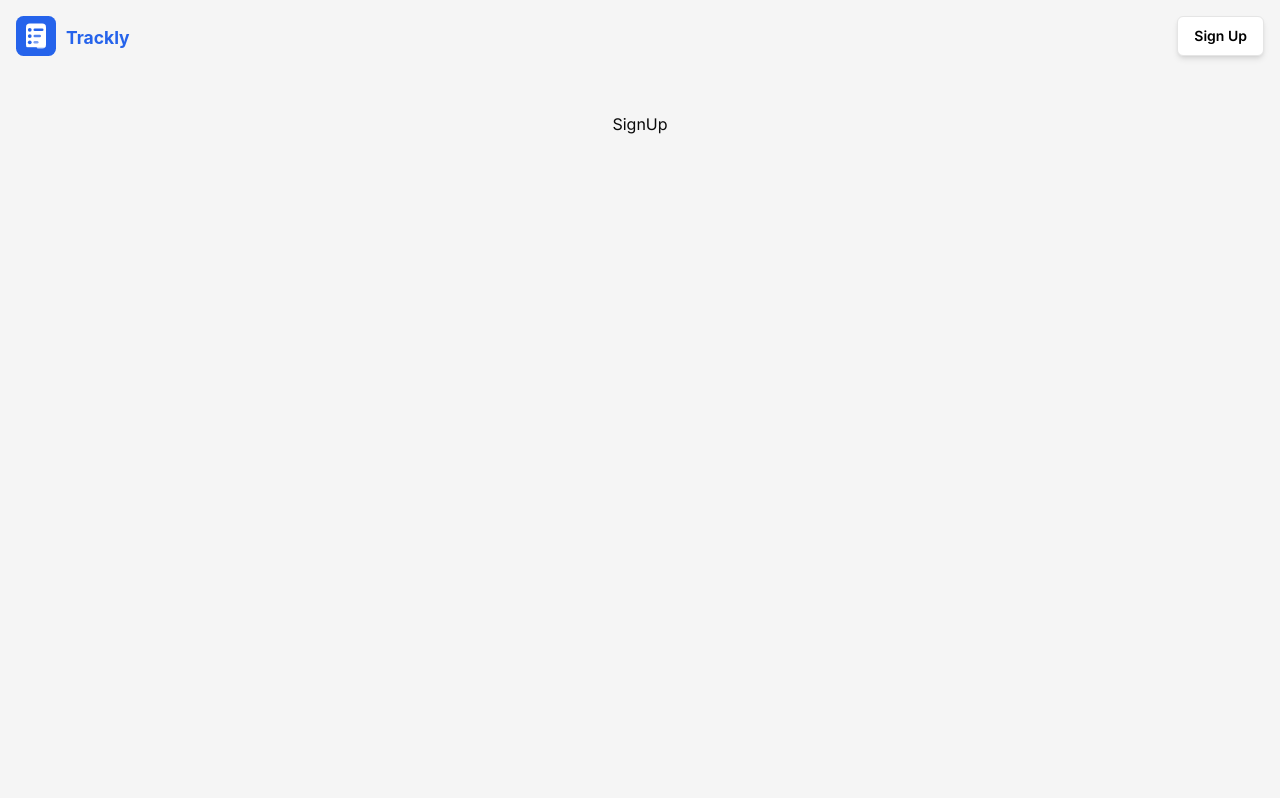
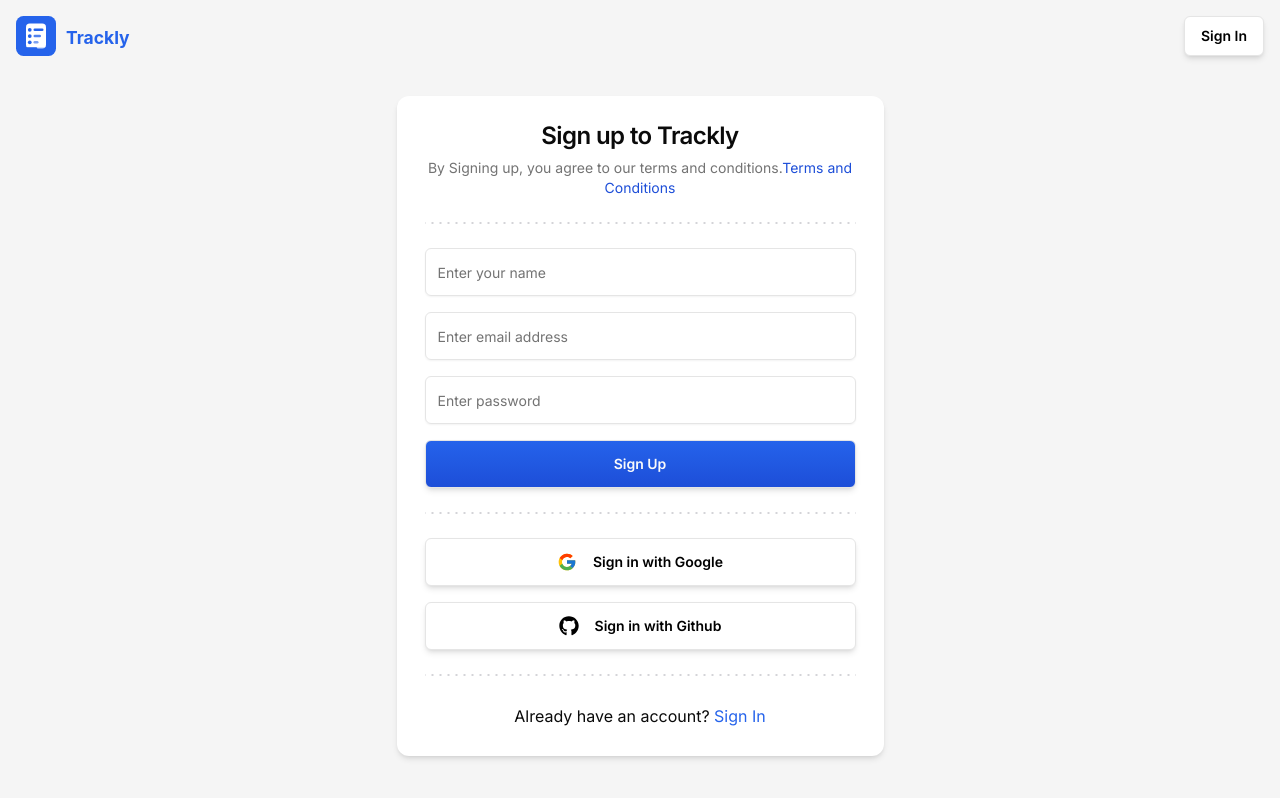
Before and after one commit to balajikamalesh/project-tracker, a Next.js app: page /sign-up in a window 1280 px wide. Built offline with nearby package versions, Linux system fonts and the light colour scheme.

Commit message:
Add sign-in and sign-up pages

```diff
--- a/package.json
+++ b/package.json
@@ -31,6 +31,7 @@
     "react-day-picker": "^9.13.0",
     "react-dom": "^18",
     "react-hook-form": "^7.69.0",
+    "react-icons": "^5.5.0",
     "recharts": "^2.15.4",
     "sonner": "^2.0.7",
     "tailwind-merge": "^3.4.0",
--- a/src/app/(auth)/layout.tsx
+++ b/src/app/(auth)/layout.tsx
@@ -1,22 +1,34 @@
+"use client";
+
+import React from "react";
+import Image from "next/image";
+import Link from "next/link";
+import { usePathname } from "next/navigation";
+
 import { Button } from "@/components/ui/button";
-import Image from "next/image";
-import React from "react";
 
 interface AuthLayoutProps {
   children: React.ReactNode;
 }
 
 const AuthLayout = ({ children }: AuthLayoutProps) => {
+  const pathName = usePathname();
+  const isSignInPage = pathName === "/sign-in";
+
   return (
     <main className="bg-neutral-100 min-h-screen">
       <div className="mx-auto max-w-screen-2xl p-4">
         <nav className="flex justify-between items-center">
           <Image src="/logo.svg" height={50} width={120} alt="Logo" />
           <div className="flex items-center gap-2">
-            <Button variant="secondary">Sign Up</Button>
+            <Button asChild variant="secondary">
+              <Link href={isSignInPage ? "/sign-up" : "/sign-in"}>
+                {isSignInPage ? "Sign Up" : "Sign In"}
+              </Link>
+            </Button>
           </div>
         </nav>
-        <div className="flex flex-col items-center pt-4 md:pt-14">
+        <div className="flex flex-col items-center pt-4 md:pt-10">
           {children}
         </div>
       </div>
--- a/src/app/(auth)/sign-up/page.tsx
+++ b/src/app/(auth)/sign-up/page.tsx
@@ -1,9 +1,9 @@
-import React from 'react'
+"use client";
+
+import { SignUpCard } from "@/features/auth/components/sign-up-card";
 
 const SignUp = () => {
-  return (
-    <div>SignUp</div>
-  )
-}
+  return <SignUpCard />;
+};
 
-export default SignUp
+export default SignUp;
--- a/src/app/layout.tsx
+++ b/src/app/layout.tsx
@@ -11,8 +11,8 @@
 })
 
 export const metadata: Metadata = {
-  title: "Create Next App",
-  description: "Generated by create next app",
+  title: "Trackly",
+  description: "A project management tool to track your tasks efficiently.",
 };
 
 export default function RootLayout({
--- /dev/null
+++ b/src/components/dotted-separator.tsx
@@ -0,0 +1,48 @@
+import { cn } from "@/lib/utils";
+import React from "react";
+
+interface DottedSeparatorProps {
+  className?: string;
+  color?: string;
+  height?: string;
+  dotsize?: string;
+  gapsize?: string;
+  direction?: "horizontal" | "vertical";
+}
+
+const DottedSeparator = ({
+  className,
+  color = "#d4d4d8",
+  height = "2px",
+  dotsize = "2px",
+  gapsize = "6px",
+  direction = "horizontal",
+}: DottedSeparatorProps) => {
+  const isHorizontal = direction === "horizontal";
+  return (
+    <div
+      className={cn(
+        isHorizontal
+          ? "w-full flex items-center"
+          : "h-full flex flex-col items-center",
+        className
+      )}
+    >
+      <div
+        className={isHorizontal ? "flex-grow" : "flex-grow-0"}
+        style={{
+          width: isHorizontal ? "100%" : height,
+          height: isHorizontal ? height : "100%",
+          backgroundImage: `radial-gradient(circle, ${color} 25%, transparent 25%)`,
+          backgroundSize: isHorizontal
+            ? `${parseInt(dotsize) + parseInt(gapsize)}px ${height}`
+            : `${height} ${parseInt(dotsize) + parseInt(gapsize)}px`,
+          backgroundRepeat: isHorizontal ? "repeat-x" : "repeat-y",
+          backgroundPosition: "center",
+        }}
+      />
+    </div>
+  );
+};
+
+export default DottedSeparator;
--- a/src/components/ui/input.tsx
+++ b/src/components/ui/input.tsx
@@ -8,7 +8,7 @@
       <input
         type={type}
         className={cn(
-          "flex h-12 w-full rounded-md border border-input bg-transparent px-3 py-1 text-base shadow-sm transition-colors file:border-0 file:bg-transparent file:text-sm file:font-medium file:text-foreground placeholder:text-muted-foreground focus-visible:outline-none focus-visible:ring-1 focus-visible:ring-ring disabled:cursor-not-allowed disabled:opacity-50 md:text-sm",
+          "flex h-12 w-full rounded-md border border-input bg-transparent px-3 py-1 text-base shadow-sm transition-colors file:border-0 file:bg-transparent file:text-sm file:font-medium file:text-foreground placeholder:text-muted-foreground focus-visible:outline-none focus-visible:ring-1 focus-visible:ring-slate-300 disabled:cursor-not-allowed disabled:opacity-50 md:text-sm",
           className
         )}
         ref={ref}
--- /dev/null
+++ b/src/features/auth/components/sign-in-card.tsx
@@ -0,0 +1,124 @@
+"use client";
+
+import { useForm } from "react-hook-form";
+import { z } from "zod";
+import { zodResolver } from "@hookform/resolvers/zod";
+import { FcGoogle } from "react-icons/fc";
+import { FaGithub } from "react-icons/fa";
+
+import DottedSeparator from "@/components/dotted-separator";
+import { Button } from "@/components/ui/button";
+import { Card, CardHeader, CardTitle, CardContent } from "@/components/ui/card";
+import { Input } from "@/components/ui/input";
+import { Ca } from "zod/v4/locales";
+import Link from "next/link";
+
+const signInSchema = z.object({
+  email: z.string().email("Invalid email address"),
+  password: z
+    .string()
+    .min(1, "Required")
+});
+
+type SignInForm = z.infer<typeof signInSchema>;
+
+export const SignIncard = () => {
+  const {
+    register,
+    handleSubmit,
+    formState: { errors, isSubmitting },
+  } = useForm<SignInForm>({
+    resolver: zodResolver(signInSchema),
+  });
+
+  const onSubmit = (data: SignInForm) => {
+    console.log(data);
+  };
+
+  return (
+    <Card className="w-full h-full md:w-[487px] border-none shadow-md ">
+      <CardHeader className="flex items-center justify-center text-center p-7">
+        <CardTitle className="text-2xl">Welcome Back to Trackly</CardTitle>
+      </CardHeader>
+      <div className="px-7">
+        <DottedSeparator />
+      </div>
+      <CardContent className="p-7">
+        <form className="space-y-4" onSubmit={handleSubmit(onSubmit)}>
+          <div>
+            <Input
+              {...register("email")}
+              required
+              type="email"
+              placeholder="Enter email address"
+              disabled={isSubmitting}
+            />
+            {errors.email && (
+              <p className="text-red-500 text-xs mt-1">
+                {errors.email.message}
+              </p>
+            )}
+          </div>
+          <div>
+            <Input
+              {...register("password")}
+              required
+              type="password"
+              placeholder="Enter password"
+              disabled={isSubmitting}
+              min={8}
+              max={16}
+            />
+            {errors.password && (
+              <p className="text-red-500 text-xs mt-1">
+                {errors.password.message}
+              </p>
+            )}
+          </div>
+          <Button
+            type="submit"
+            size="lg"
+            className="w-full mt-2"
+            disabled={isSubmitting}
+          >
+            Sign In
+          </Button>
+        </form>
+      </CardContent>
+      <div className="px-7">
+        <DottedSeparator />
+      </div>
+      <CardContent className="p-7 flex flex-col gap-y-4">
+        <Button
+          disabled={isSubmitting}
+          variant="secondary"
+          size="lg"
+          className="w-full"
+        >
+          <FcGoogle className="mr-2 size-5" />
+          Sign in with Google
+        </Button>
+        <Button
+          disabled={isSubmitting}
+          variant="secondary"
+          size="lg"
+          className="w-full"
+        >
+          <FaGithub className="mr-2 size-5" />
+          Sign in with Github
+        </Button>
+      </CardContent>
+      <div className="px-7">
+        <DottedSeparator />
+      </div>
+      <CardContent className="p-7 flex items-center justify-center">
+        <p>
+          Don't have an account?{" "}
+          <Link href="/sign-up" className="text-blue-600 hover:underline">
+            Sign Up
+          </Link>
+        </p>
+      </CardContent>
+    </Card>
+  );
+};
--- /dev/null
+++ b/src/features/auth/components/sign-up-card.tsx
@@ -0,0 +1,150 @@
+"use client";
+
+import { FcGoogle } from "react-icons/fc";
+import { FaGithub } from "react-icons/fa";
+
+import DottedSeparator from "@/components/dotted-separator";
+import { Button } from "@/components/ui/button";
+import {
+  Card,
+  CardHeader,
+  CardTitle,
+  CardContent,
+  CardDescription,
+} from "@/components/ui/card";
+import { Input } from "@/components/ui/input";
+import Link from "next/link";
+
+import { useForm } from "react-hook-form";
+import { z } from "zod";
+import { zodResolver } from "@hookform/resolvers/zod";
+
+const signUpSchema = z.object({
+  name: z.string().min(1, "Name is required"),
+  email: z.string().email("Invalid email address"),
+  password: z
+    .string()
+    .min(8, "Password must be at least 8 characters")
+    .max(16, "Password must be at most 16 characters"),
+});
+
+type SignUpFormData = z.infer<typeof signUpSchema>;
+
+export const SignUpCard = () => {
+  const {
+    register,
+    handleSubmit,
+    formState: { errors, isSubmitting },
+  } = useForm<SignUpFormData>({
+    resolver: zodResolver(signUpSchema),
+  });
+
+  const onSubmit = (data: SignUpFormData) => {
+    console.log(data);
+  };
+
+  return (
+    <Card className="w-full h-full md:w-[487px] border-none shadow-md">
+      <CardHeader className="flex items-center justify-center text-center px-7 py-6">
+        <CardTitle className="text-2xl">Sign up to Trackly</CardTitle>
+        <CardDescription>
+          By Signing up, you agree to our terms and conditions.
+          <Link href="/privacy">
+            <span className="text-blue-700">Terms and Conditions</span>
+          </Link>
+        </CardDescription>
+      </CardHeader>
+      <div className="px-7">
+        <DottedSeparator />
+      </div>
+      <CardContent className="px-7 py-6">
+        <form className="space-y-4" onSubmit={handleSubmit(onSubmit)}>
+          <div>
+            <Input
+              {...register("name")}
+              required
+              type="text"
+              placeholder="Enter your name"
+              disabled={isSubmitting}
+            />
+            {errors.name && (
+              <p className="text-red-500 text-xs mt-1">{errors.name.message}</p>
+            )}
+          </div>
+          <div>
+            <Input
+              {...register("email")}
+              required
+              type="email"
+              placeholder="Enter email address"
+              disabled={isSubmitting}
+            />
+            {errors.email && (
+              <p className="text-red-500 text-xs mt-1">
+                {errors.email.message}
+              </p>
+            )}
+          </div>
+          <div>
+            <Input
+              {...register("password")}
+              required
+              type="password"
+              placeholder="Enter password"
+              disabled={isSubmitting}
+              min={8}
+              max={16}
+            />
+            {errors.password && (
+              <p className="text-red-500 text-xs mt-1">
+                {errors.password.message}
+              </p>
+            )}
+          </div>
+          <Button
+            type="submit"
+            size="lg"
+            className="w-full mt-2"
+            disabled={isSubmitting}
+          >
+            Sign Up
+          </Button>
+        </form>
+      </CardContent>
+      <div className="px-7">
+        <DottedSeparator />
+      </div>
+      <CardContent className="px-7 py-6 flex flex-col gap-y-4">
+        <Button
+          disabled={false}
+          variant="secondary"
+          size="lg"
+          className="w-full"
+        >
+          <FcGoogle className="mr-2 size-5" />
+          Sign in with Google
+        </Button>
+        <Button
+          disabled={false}
+          variant="secondary"
+          size="lg"
+          className="w-full"
+        >
+          <FaGithub className="mr-2 size-5" />
+          Sign in with Github
+        </Button>
+      </CardContent>
+      <div className="px-7">
+        <DottedSeparator />
+      </div>
+      <CardContent className="p-7 flex items-center justify-center">
+        <p>
+          Already have an account?{" "}
+          <Link href="/sign-in" className="text-blue-600 hover:underline">
+            Sign In
+          </Link>
+        </p>
+      </CardContent>
+    </Card>
+  );
+};
```
Also changed, not shown: src/app/(auth)/sign-in/page.tsx (+6 -6 lines), 1 other file (tests, documents, lock files or other folders).
